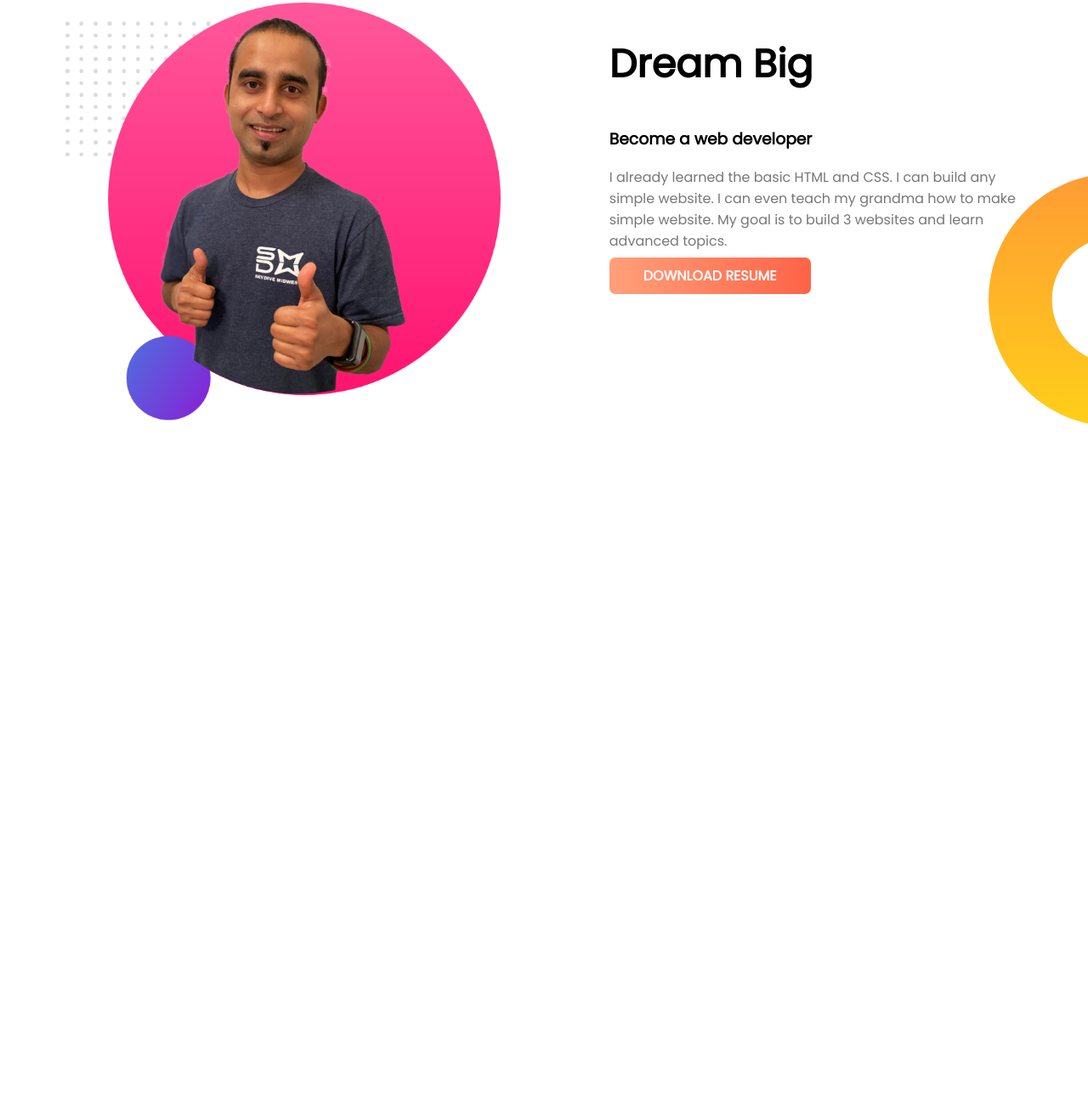
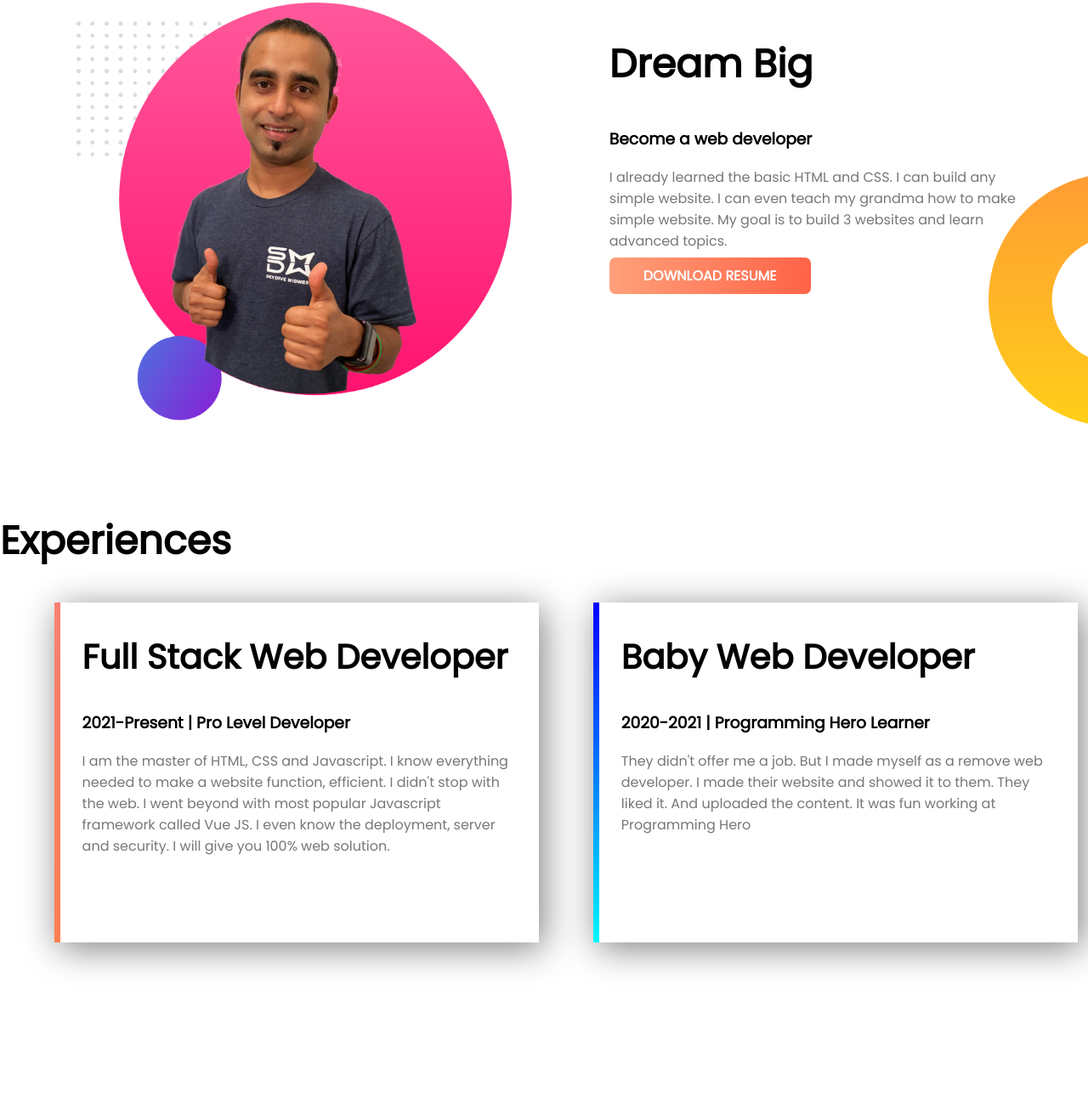
Before and after one commit to Nafis-Al-Shadat/Portfolio-1, a plain HTML site: page index.html in a window 1280 px wide. Shown: the part 612-1917 px from the top of the page at 85% size. Before the commit the page ends 1114 px from the top, so only its background shows below. Drawn offline with Linux system fonts and the light colour scheme.

Commit message:
experience adde

```diff
--- a/index.html
+++ b/index.html
@@ -34,5 +34,22 @@
             <a href=""class="button">DOWNLOAD RESUME</a>
         </div>
     </section>
+    <section style="height:700px; margin-bottom: 40px;">
+        <h1>Experiences</h1>
+        <div class="flexible">
+            <div class="half-width shadow br1">
+                <h1 class="font-sz">Full Stack Web Developer</h1>
+                <h3>2021-Present | Pro Level Developer</h3>
+                <p class="grey">I am the master of HTML, CSS and Javascript. I know everything needed to make a website function, efficient. I didn't stop with the web. I went beyond with most popular Javascript framework called Vue JS. I even know the deployment, server and security. I will give you 100% web solution.</p>
+            </div>
+            <div class="half-width shadow br2">
+                <h1 class="font-sz">Baby Web Developer</h1>
+                <h3>2020-2021 | Programming Hero Learner</h3>
+                <p class="grey">They didn't offer me a job. But I made myself as a remove web developer. I made their website and showed it to them. They liked it. And uploaded the content. It was fun working at Programming Hero</p>
+            </div>
+
+        </div>
+    </section>
+
 </body>
 </html>
--- a/style.css
+++ b/style.css
@@ -5,7 +5,6 @@ body {
 
 .flexible {
     display: flex;
-
 }
 
 .top-bg-img {
@@ -16,7 +15,8 @@ body {
 
 .half-width {
     width: 40%;
-    margin: 0 4% 0 6%;
+    margin: 0 0 0 5%;
+    padding: 0 2%;
 }
 
 div img {
@@ -30,7 +30,6 @@ div img {
 h1 {
     font-size: 46px;
 }
-
 
 
 .grey {
@@ -50,4 +49,27 @@ h1 {
     background-image: url('images/dream-bg.png');
     background-repeat: no-repeat;
     background-position: right bottom;
+    margin-bottom: 100px;
 }
+
+.font-sz {
+    font-size: 40px;
+}
+
+.shadow {
+    box-shadow: 5px 7px 40px grey;
+    height: 400px;
+
+}
+
+.br1 {
+    border-left: 7px solid;
+    border-image: linear-gradient(salmon, coral);
+    border-image-slice: 1;
+}
+
+.br2 {
+    border-left: 7px solid;
+    border-image: linear-gradient(blue, rgb(0, 247, 255));
+    border-image-slice: 1;
+}
```
